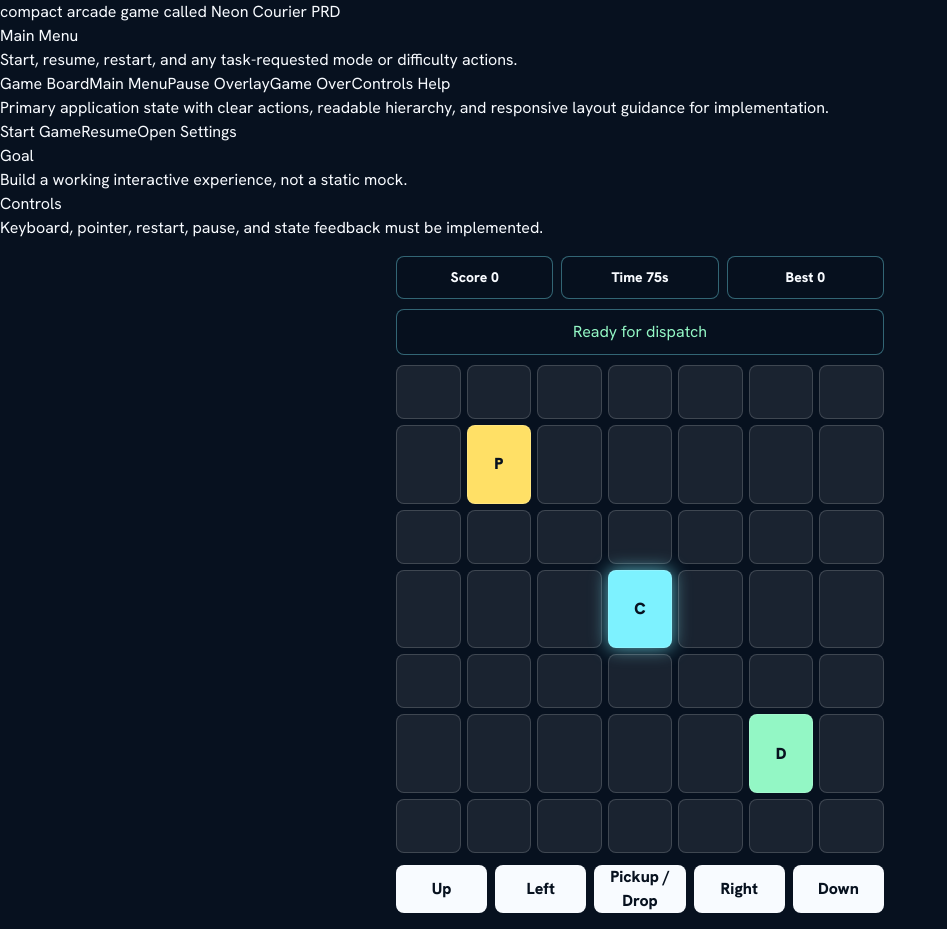
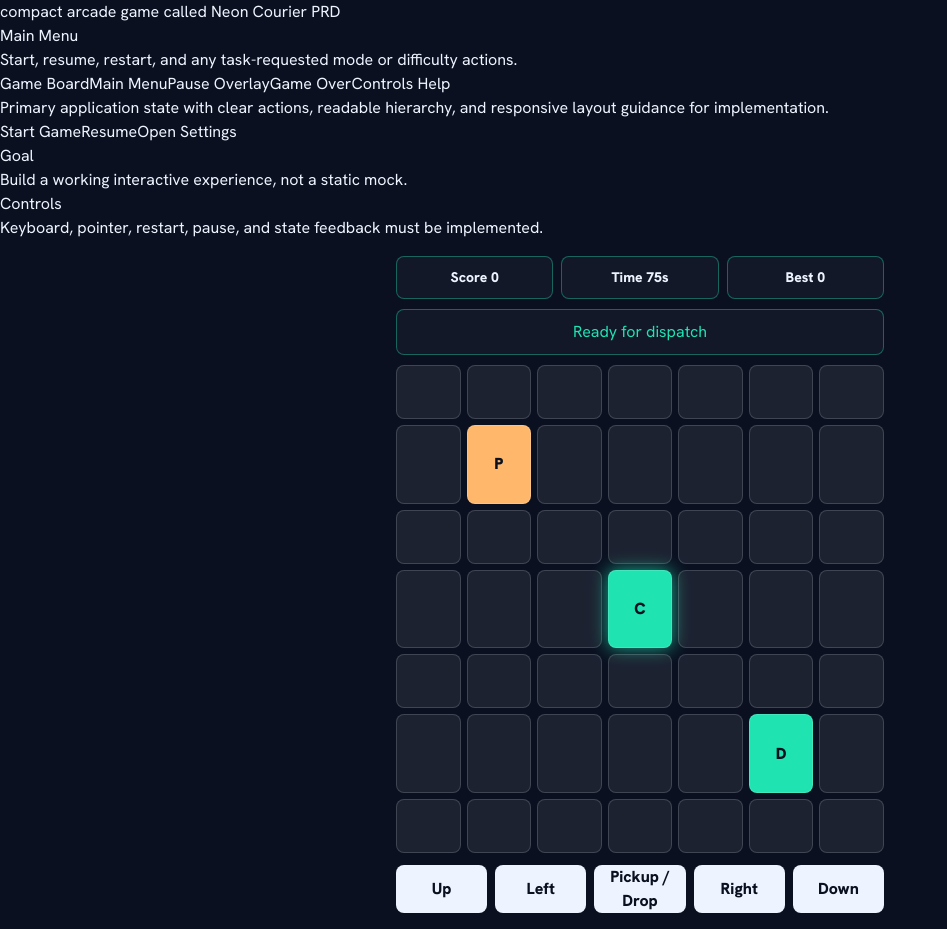
Before and after one commit to hikmetgulsesli/build-a-compact-browser-arcade-game-called-neon-courier-it-shoul, a React (Vite) app: page / in a window 1280 px wide. Shown: the whole page, without its empty margins (0-947 px from the left). Built offline with nearby package versions, Linux system fonts and the light colour scheme.

Commit message:
feat: US-001 - compact arcade game called Neon Courier - game engine, state and test bridge

```diff
--- a/src/App.css
+++ b/src/App.css
@@ -1,7 +1,7 @@
 .neon-app {
   min-height: 100vh;
-  background: #07111f;
-  color: #f8fbff;
+  background: var(--color-background);
+  color: var(--color-text);
   position: relative;
   overflow-x: hidden;
 }
@@ -24,16 +24,16 @@
 
 .hud span,
 .status-line {
-  border: 1px solid rgba(125, 242, 255, 0.38);
-  background: rgba(7, 17, 31, 0.82);
-  border-radius: 8px;
+  border: 1px solid color-mix(in srgb, var(--color-primary) 38%, transparent);
+  background: color-mix(in srgb, var(--color-surface) 82%, transparent);
+  border-radius: var(--radius-card);
   padding: 10px;
   text-align: center;
 }
 
 .status-line {
   margin: 10px 0;
-  color: #93f7c5;
+  color: var(--color-primary);
 }
 
 .neon-grid {
@@ -46,24 +46,24 @@
 .neon-cell {
   display: grid;
   place-items: center;
-  border-radius: 8px;
-  border: 1px solid rgba(255, 255, 255, 0.16);
-  background: rgba(255, 255, 255, 0.08);
-  color: #07111f;
+  border-radius: var(--radius-card);
+  border: 1px solid color-mix(in srgb, var(--color-text) 16%, transparent);
+  background: color-mix(in srgb, var(--color-text) 8%, transparent);
+  color: var(--color-background);
   font-weight: 900;
 }
 
 .neon-cell.is-player {
-  background: #7df2ff;
-  box-shadow: 0 0 18px rgba(125, 242, 255, 0.74);
+  background: var(--color-primary);
+  box-shadow: 0 0 18px color-mix(in srgb, var(--color-primary) 74%, transparent);
 }
 
 .neon-cell.is-pickup {
-  background: #ffe066;
+  background: var(--color-accent);
 }
 
 .neon-cell.is-dropoff {
-  background: #93f7c5;
+  background: var(--color-primary);
 }
 
 .touch-pad {
@@ -76,9 +76,9 @@
 .touch-pad button {
   min-height: 44px;
   border: 0;
-  border-radius: 8px;
-  background: #f8fbff;
-  color: #07111f;
+  border-radius: var(--radius-card);
+  background: var(--color-text);
+  color: var(--color-background);
   font-weight: 800;
 }
 
```
